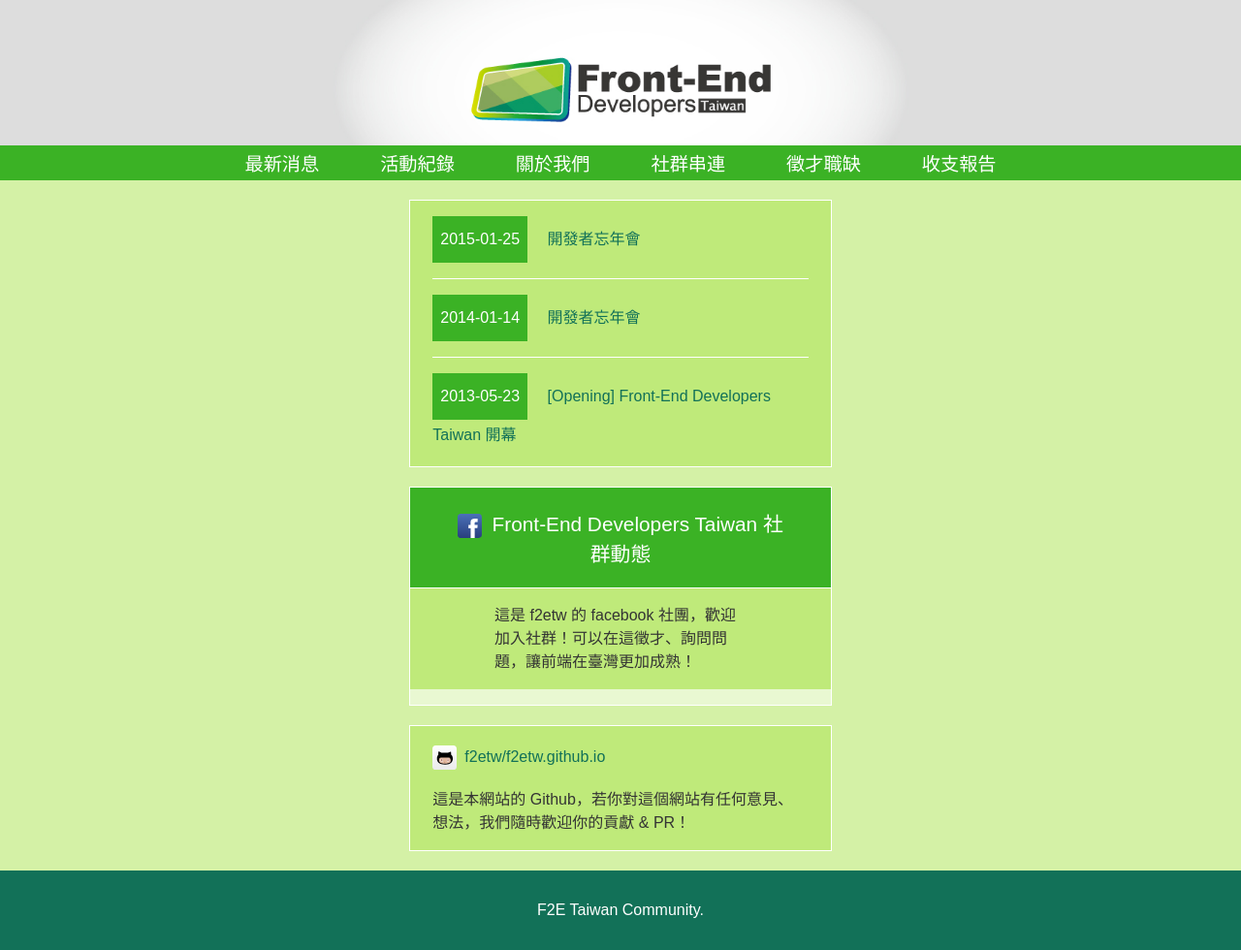
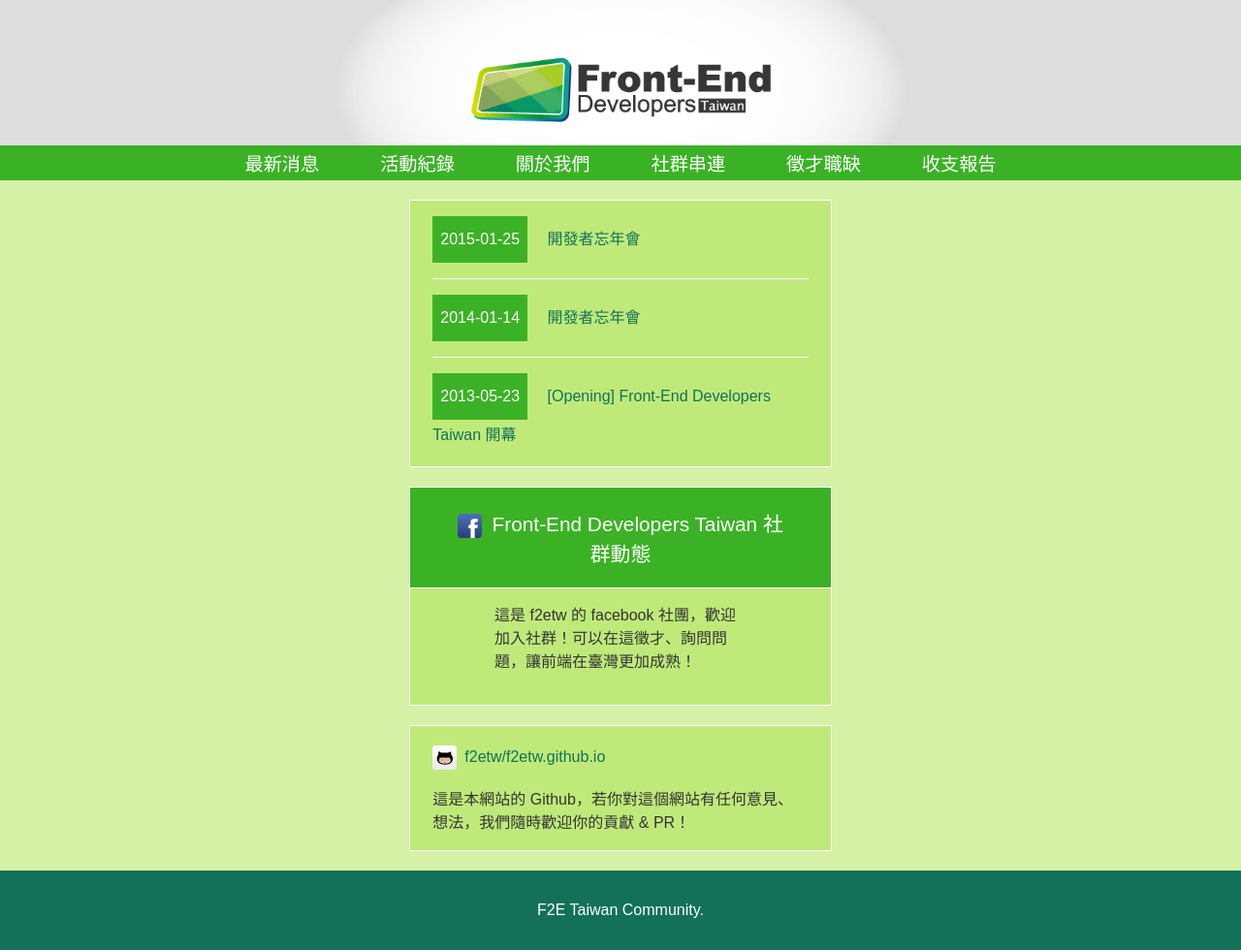
Before and after one commit to f2etw/f2etw.github.io, a Jekyll site: the page built from index.html, in a window 1280 px wide. Shown: the whole page at 97% size. Built offline with Jekyll 4.4.1, drawn with Linux system fonts in a browser that asks for light colours; nearby versions of some CDN libraries; some web fonts are replaced.

Commit message:
change the order of style rule and make fb_like list in index progressive

```diff
--- a/_sass/_color.scss
+++ b/_sass/_color.scss
@@ -1,3 +1,9 @@
 $white: #fff;
+$white-bgc: rgba(255,255,255,.55);
+$white-bgc-hover: rgba(255,255,255,.7);
 $main-color: #3bb225;
-$member__tile-bgc: #D4F1A6;
+$main-bgc: #D4F1A6;
+$main-bgc-dark: darken($main-bgc, 10%);
+$font-color: #343434;
+$font-color-hover: #121212;
+$footer-color: #127158;
--- a/_sass/layout.scss
+++ b/_sass/layout.scss
@@ -1,4 +1,6 @@
-#nav-trigger {display: none;}
+#nav-trigger {
+    display: none;
+}
 
 @media screen and (min-width: 827px) {
     nav > label  {
@@ -12,15 +14,17 @@
         max-width: 100%;
 
         > header {
+            padding-top: 175px;
             background-position: top center;
-            padding-top: 175px;
             z-index: 1;
 
-            #navigation {display: none;}
+            #navigation {
+                display: none;
+            }
 
             nav {
+                height:auto;
                 min-height: 2.5em;
-                height:auto;
                 width: 100%;
                 background: $main-color;
 
@@ -28,7 +32,9 @@
                     display: block;
                     text-align: right;
 
-                    img {margin: .5em 1em;}
+                    img {
+                        margin: .5em 1em;
+                    }
                 }
 
                 input:checked ~ ul#navigation {
@@ -61,8 +67,8 @@
         width: 100%;
 
         h2 {
+            padding: 1em 0;
             width: 90%;
-            padding: 1em 0;
         }
 
         ul {
@@ -70,12 +76,12 @@
             width: 90%;
 
             &#fb_posts {
+                padding: 0;
                 width: 90%;
-                padding: 0;
 
                 li:first-child {
+                    padding: 0 5%;
                     width: 90%;
-                    padding: 0 5%;
                 }
             }
         }
@@ -99,8 +105,8 @@
         }
 
         ul {
+            padding: 0;
             list-style-type: none;
-            padding: 0;
         }
 
         img, iframe {
--- a/style.scss
+++ b/style.scss
@@ -10,15 +10,15 @@ body {
 	-webkit-flex-direction: column;
 	flex-direction: column;
 	margin: 0 auto;
-	font-family:  'cwTeXHei', "Arial", "微軟正黑體", "Microsoft Jhenghei" ;
 	min-height: 100vh;
 	width: 100%;
-	background-color: $member__tile-bgc;
+	background-color: $main-bgc;
+	font-family:  'cwTeXHei', "Arial", "微軟正黑體", "Microsoft Jhenghei";
 
 	> header {
+		padding-top: 150px;
 		background-image: url('/images/banner.jpg');
 		background-color: #ddd;
-		padding-top: 150px;
 		background-size: contain;
 		background-position: center;
 		background-repeat: no-repeat;
@@ -27,16 +27,16 @@ body {
 	> main {
 		-webkit-flex: 1;
 		flex: 1;
+		margin: 0 auto;
 		max-width: 1280px;
 		min-height: 500px;
-		margin: 0 auto;
 	}
 
 	> footer {
+		padding: 2em;
+		background-color: $footer-color;
+		color: $white;
 		text-align: center;
-		padding: 2em;
-		color: $white;
-		background-color: #127158;
 	}
 }
 
@@ -49,29 +49,29 @@ a {
 }
 
 #navigation {
-	background-color: $main-color;
 	margin: 0;
 	padding: 0;
+	background-color: $main-color;
 	color: $white;
 	font-size: 1.2em;
 	text-align: center;
 
 	> li {
-		list-style-type: none;
 		display: inline-block;
 		margin: 0 1em;
 		padding: .2em .5em;
+		list-style-type: none;
 	}
 
 	a {
+		color: inherit;
 		text-decoration: none;
-		color: inherit;
 	}
 }
 
 .home {
+	min-height: 400px;
 	text-align: center;
-	min-height: 400px;
 
 	h2 {
 		padding: 1em 6%;
@@ -94,7 +94,6 @@ a {
 		}
 
 		img {
-			height: 25px;
 			margin-right: .5em;
 			vertical-align: middle;
 		}
@@ -102,13 +101,12 @@ a {
 
 	ul {
 		display: block;
+		margin: 20px auto;
+		padding: 0 1%;
 		width: 60%;
-		padding: 0 1%;
-		margin: 20px auto;
-		background-color: darken($member__tile-bgc, 10%);
+		background-color: $main-bgc-dark;
 		text-align: left;
 		border: 1px solid $white;
-
 		list-style-type: none;
 
 		li {
@@ -118,29 +116,29 @@ a {
 			border-bottom: 1px solid $white;
 
 			&:last-child {
+				padding-bottom: 0;
 				border:none;
-				padding-bottom: 0;
 			}
 
 			a {
 				display: block;
-				color: #127158;
+				color: $footer-color;
+				line-height: 2em;
 				transition-duration: .5s;
-				line-height: 2em;
+
+				&:hover {
+					color: darken($footer-color, 5%);
+					text-shadow: 0px 0px .25px lighten($footer-color, 10%);
+				}
 
 				p {
-					color: #343434;
+					color: $font-color;
+					line-height: 1.5em;
 					text-shadow: none;
 					transition-duration: 1s;
-					line-height: 1.5em;
-				}
 
-				&:hover {
-					color: darken(#127158, 5%);
-					text-shadow: 1px 1px 1px lighten(#127158, 20%);
-
-					p {
-						color: #121212;
+					&:hover {
+						color: $font-color-hover;
 						text-shadow: none;
 					}
 				}
@@ -164,29 +162,30 @@ a {
 
 		&#fb_posts {
 			margin: 0 auto;
-			padding: 0 0 1em;
+			padding: 0;
 			width: 62%;
-			background: rgba(255,255,255,0.5);
+			background: $white-bgc;
 
 			li {
 				display: block;
 				margin: 2.5% 7.5%;
 				min-height: 90px;
 				max-width: 700px;
+				overflow: hidden;
 				border-bottom: 1px solid #777;
 				word-wrap: break-word;
-				overflow:hidden;
 
 				&:first-child {
 					margin: 0;
 					padding: 0 20%;
 					min-height: 0;
-					background-color: darken($member__tile-bgc, 10%);
+					background-color: $main-bgc-dark;
 					border-bottom: 1px solid #fff;
 				}
 
 				&:last-child{
-					border:none;
+					padding-bottom: 1em;
+					border: none;
 				}
 
 				img {
@@ -197,11 +196,11 @@ a {
 				}
 
 				p a {
-					color: #343434;
+					color: $font-color;
 					text-shadow: none;
 
 					&:hover {
-						color: #121212;
+						color: $font-color-hover;
 						text-shadow: none;
 					}
 				}
@@ -211,23 +210,23 @@ a {
 }
 
 .activity {
+	margin: 0 auto;
+	padding: 0 20px;
 	height: 100%;
 	width: 100%;
-	padding: 0 20px;
-	margin: 0 auto;
+	background: $white-bgc;
+	text-align: center;
 	list-style-type: none;
-	text-align: center;
-	background: rgba(244,255,222,0.9);
 
 	li {
+		font-weight: 600;
 		text-align: left;
 		border-bottom: 1px solid #adadad;
-		font-weight: 600;
 
 		&:first-child a {
-			font-size: 1.4em;
 			padding: 40px;
 			color: #565656;
+			font-size: 1.4em;
 
 			&:hover {
 				color: black;
@@ -245,7 +244,7 @@ a {
 			transition: 0.4s;
 
 			&:hover {
-				color: #343434;
+				color: $font-color-hover;
 			}
 		}
 
@@ -257,29 +256,29 @@ a {
 	margin: 0 auto;
 	min-height: 100%;
 	max-width: 800px;
-	background: rgba(244,255,222,0.9);
+	background: $white-bgc;
 	line-height: 1.5em;
 	text-align: center;
 
 	header {
+		margin: 0 auto 30px;
 		height: 135px;
-		margin: 0 auto 30px;
 		border-bottom: 1px solid #777;
 
 		h1 {
+			margin: 0 auto;
 			padding: 1.2em 0 .6em;
-			margin: 0 auto;
 			font-size: 1.6em;
 			font-weight: 600;
 		}
 
 		time {
 			display: block;
+			margin: 0 10%;
 			padding: 0;
-			margin: 0 10%;
-			text-align: center;
 			color: #777;
 			font-size: .8em;
+			text-align: center;
 		}
 	}
 
@@ -314,8 +313,8 @@ a {
 
 	#fb_root iframe {
 		margin: 10px 0 30px;
+		min-height: 400px;
 		width: 100%;
-		min-height: 400px;
 	}
 
 	#disqus_thread {
@@ -326,63 +325,63 @@ a {
 }
 
 .intro {
-	background-color: rgba( 255, 255, 255, 0.6);
+	background-color: $white-bgc;
 
 	p {
+		margin: 0 auto;
+		padding: 1em;
 		height: 80%;
-		padding: 1em;
 		max-width: 960px;
-		margin: 0 auto;
+		line-height: 2em;
 		vertical-align: top;
-		line-height: 2em;
 
 		&:first-child {
-			text-indent:2em;
+			text-indent: 2em;
 		}
 	}
 }
 
 .member {
-	margin-top: 0;
-	margin-bottom: 0;
+	margin: 0 auto 0;
+	background-color: $main-color;
 	text-align: center;
-	background-color: $main-color;
 
 	ul {
 		margin: 0;
 
 		li {
 			display: inline-block;
-			vertical-align: top;
+			margin: 1em;
 			width: 300px;
 			min-width: 150px;
-			margin: 1em;
 			color: $white;
 			line-height: 2em;
+			vertical-align: top;
 			transition-duration: 0.5s;
+
 			a {
 				display: block;
 				padding: 1em 2em 2em;
-				color: $member__tile-bgc;
+				color: $main-bgc;
 
 				strong {
 					display: block;
+					margin: .25em auto;
+					padding-bottom: .25em;
 					width: 65%;
 					font-size: 1.25em;
-					padding-bottom: .25em;
-					margin: .25em auto;
-					border-bottom: 1px solid $member__tile-bgc;
+					border-bottom: 1px solid $main-bgc;
 				}
 
 				img {
 					display: block;
+					margin: 1em auto;
+					padding: 5px;
+					height: 100px;
 					width: 100px;
-					height: 100px;
 					max-width: 100px;
-					margin: 1em auto;
+					border: 2px solid $main-bgc;
 					border-radius: 50%;
-					border: 2px solid $member__tile-bgc;
-					padding: 5px;
 				}
 			}
 		}
@@ -390,30 +389,30 @@ a {
 }
 
 #member_intro {
+	margin: 0 auto;
 	padding: 20px;
-	margin: 0 auto;
+	min-height: 100%;
 	width: 50vw;
-	min-height: 100%;
-	background: rgba(255, 255, 255, .7);
+	background: $white-bgc;
 	text-align: center;
 
 	header {
+		margin: 0 auto 1em;
+		padding: 0 5% 1em;
 		width: 80%;
-		padding: 0 5% 1em;
-		margin: 0 auto 1em;
-		border-bottom: 1px solid #127158;
+		border-bottom: 1px solid $footer-color;
 
 		img {
 			padding: 5px;
+			height: 100px;
 			width: 100px;
-			height: 100px;
 			border-radius: 50%;
 		}
 
 		div {
 			display: inline-block;
+			text-align: left;
 			vertical-align: top;
-			text-align: left;
 
 			h1 {
 				margin: .3em 30px 0;
@@ -435,7 +434,7 @@ a {
 			transition-duration: .5s;
 
 			&:hover {
-				color: #127158;
+				color: $footer-color;
 			}
 		}
 
@@ -462,18 +461,18 @@ a {
 }
 
 .community {
+	margin: 0 auto;
 	padding: 0;
-	margin: 0 auto;
 	text-align: center;
 
 	li {
 		display: block;
+		padding: 10px;
+		margin: 20px auto;
 		width: 90%;
-		margin: 20px auto;
-		padding: 10px;
+		background: $white-bgc;
+		line-height: 1.5em;
 		text-align: left;
-		line-height: 1.5em;
-		background: rgba(255,255,255,0.6);
 		border-radius: 10px;
 		transition-duration: 0.5s;
 
@@ -487,35 +486,36 @@ a {
 				display: inline-block;
 				width: 500px;
 				background-position: center center;
+				color: $footer-color;
 				text-align: center;
 				font-size: 1.2em;
-				color: #127158;
 				border-radius: 10px;
 				transition-duration: inherit;
+
 				div {
 					color: #fff;
 					padding: 120px 0 30px;
 					background: -webkit-linear-gradient(rgba(0,0,0,0), rgba(0,0,0,.5)),;
 					background: linear-gradient(rgba(0,0,0,0), rgba(0,0,0,.5)),;
+					font-weight: 600;
 					border-radius: 9px;
-					font-weight: 600;
 				}
 			}
 
 			p {
 				display: inline-block;
+				margin: 0 1%;
 				padding-top: 10px;
-				margin: 0 1%;
 				height: 20%;
 				width: 300px;
+				text-align: left;
 				vertical-align: top;
-				text-align: left;
 			}
 
 		}
 
 		&:hover {
-			background: rgba(255,255,255,0.8);
+			background: $white-bgc-hover;
 
 			a {
 				color: #232323;
@@ -526,14 +526,16 @@ a {
 
 #jobs {
 	@extend .activity;
+	padding: 0 20px;
 	width: 671px;
-	padding: 0 20px;
 	line-height: 1.5em;
 
 	> li {
 		width: 100%;
 
-		h3 { margin: 0;}
+		h3 {
+			margin: 0;
+		}
 	}
 
 	p {
@@ -549,8 +551,8 @@ a {
 			display: inline-block;
 			padding: 2px;
 			color: $white;
+			box-shadow: 0 1px 1px #ccc;
 			border-radius: 3px;
-			box-shadow: 0 1px 1px #ccc;
 			cursor: pointer;
 		}
 	}
@@ -561,9 +563,9 @@ a {
 	padding: 20px;
 	height: 100%;
 	width: 100%;
+	background: $white-bgc;
+	text-align: center;
 	list-style-type: none;
-	text-align: center;
-	background: rgba(244,255,222,0.9);
 
 	h1 {
 		padding: 0 0 1em;
@@ -576,15 +578,15 @@ a {
 		width: 100%;
 		min-width: 750px;
 		border-bottom: 1px solid #777;
-  		border-collapse:collapse;
+  		border-collapse: collapse;
 
 		&:first-child {
 			margin-top: 0;
 		}
 
 		&.sum {
+			margin: 0 0 60px auto;
 			width: 75%;
-			margin: 0 0 60px auto;
 			border-bottom: 0;
 
 			span {
@@ -603,7 +605,7 @@ a {
 			transition-duration: .5s;
 
 			&:hover, &:active {
-				color: #121212;
+				color: $font-color-hover;
 			}
 
 			th {
```
